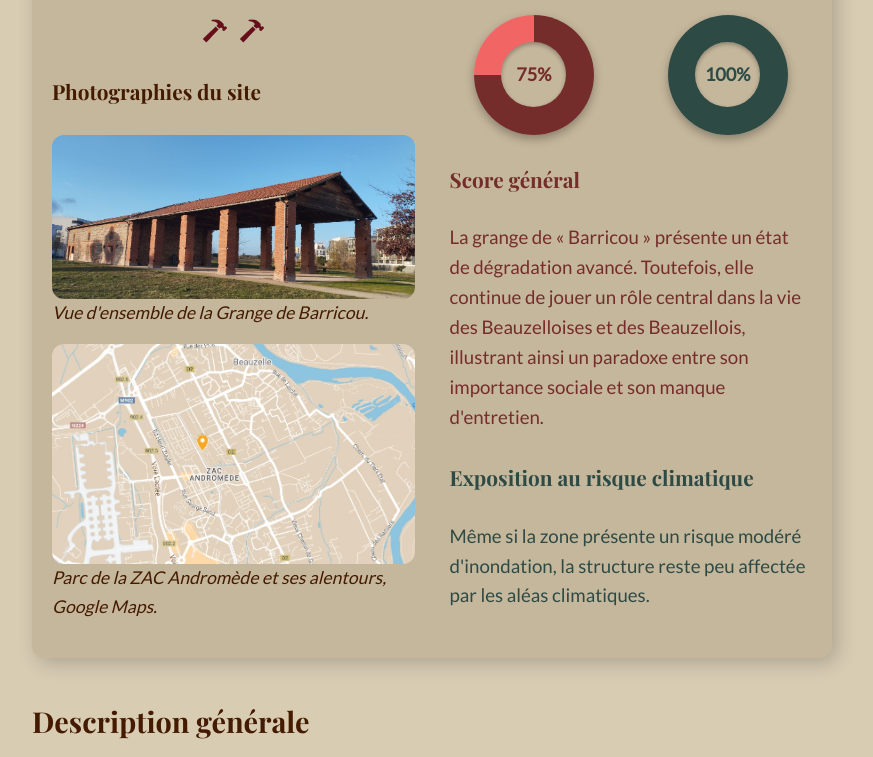
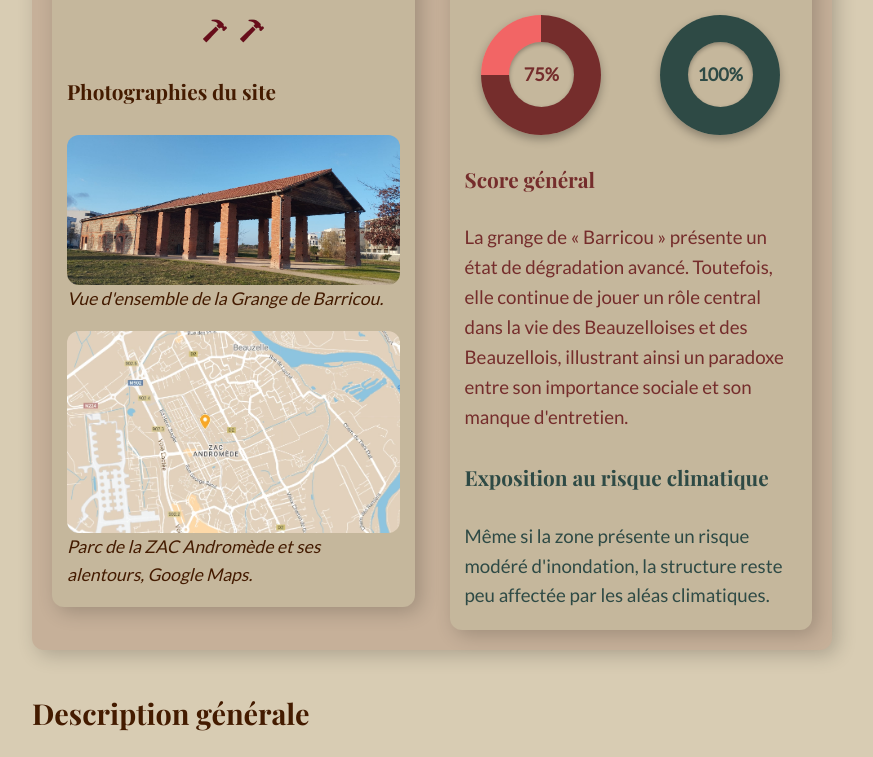
Before and after one commit to gael-mgn/patrimoine, a plain HTML site: page articles/grange de barricou/grange de barricou.html in a window 1280 px wide. Shown: the part 1112-1869 px from the top of the page, without its empty margins (208-1081 px from the left). Drawn offline with nearby package versions, Linux system fonts and the light colour scheme.

Commit message:
Add files via upload

```diff
--- a/articles/grange de barricou/grange de barricou.html
+++ b/articles/grange de barricou/grange de barricou.html
@@ -70,6 +70,8 @@
 
                 <div class="parent last-study result">
                     <div class="enfant">
+                        <div class="article evaluation">
+                        <div class="article-info">
                         <h4>Grange de Barricou</h4>
                         <div class="rating">
                 <img src="../../img/marteau.png" alt="Marteau 1">
@@ -86,7 +88,11 @@
                           <p class="caption">Parc de la ZAC Andromède et ses alentours, Google Maps.</p>
                         </div>
                     </div>
+                    </div>
+                </div>
                     <div class="enfant">
+                        <div class="article evaluation">
+                            <div class="article-info">
                     <h4>Evaluation du site</h4>
                     <div class="diagrams">
                 <div>
@@ -104,8 +110,9 @@
                 <h4>Exposition au risque climatique</h4>
             <p>Même si la zone présente un risque modéré d'inondation, la structure reste peu affectée par les aléas climatiques.</p>
             </div>
+        </div>
 
-
+</div>
                 </div>
 
                 </div>
--- a/style/diagnostic.css
+++ b/style/diagnostic.css
@@ -1,7 +1,11 @@
 .result {
-    background-color: #C5B79C;
+    background-color: #C6B099;
 
 }
+.evaluation {
+    background-color: #C5B79C;
+}
+
 .result {
     font-size: 0.9em;
 }
--- a/style/main.css
+++ b/style/main.css
@@ -262,13 +262,13 @@ section {
     filter: grayscale(100%);
 }
 
-.article p, .article h3 {
+.article-info {
     padding-left: 15px;
     padding-right: 15px;
 }
 
 @media (max-width: 768px) {
-    .article p, .article h3 {
+    .article-info {
         padding-left: 20px;
         padding-right: 20px;
         padding-bottom: 5px;
```
Also changed, not shown: articles/all content.html (+12 -4 lines), index.html (+7 -1 lines).
